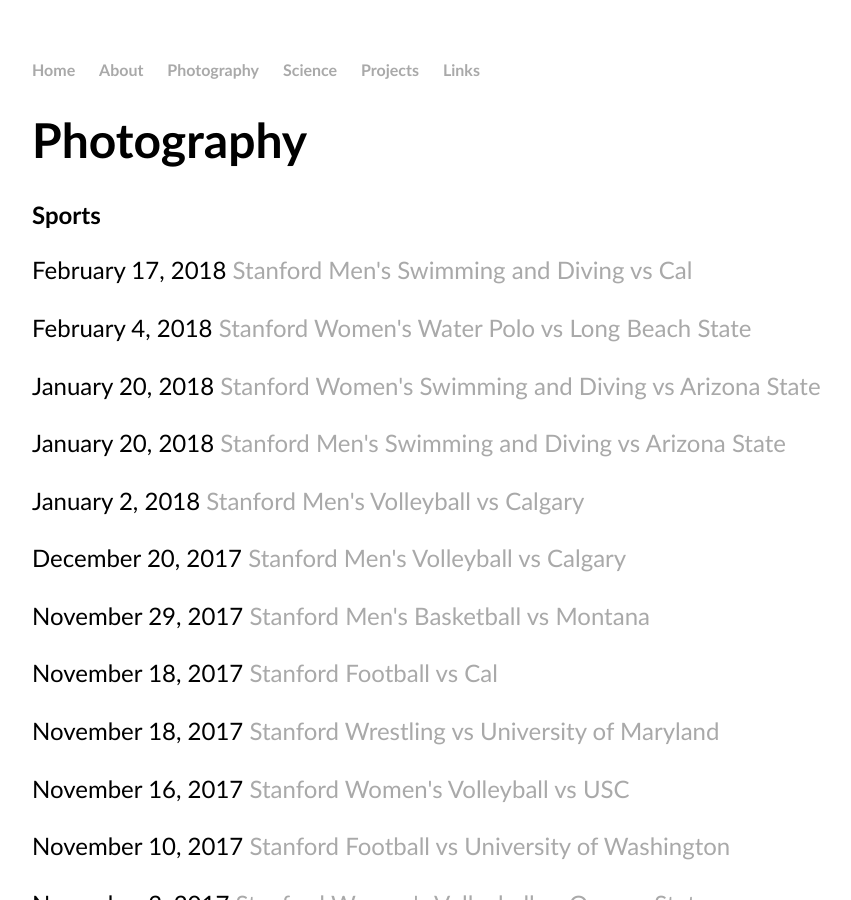
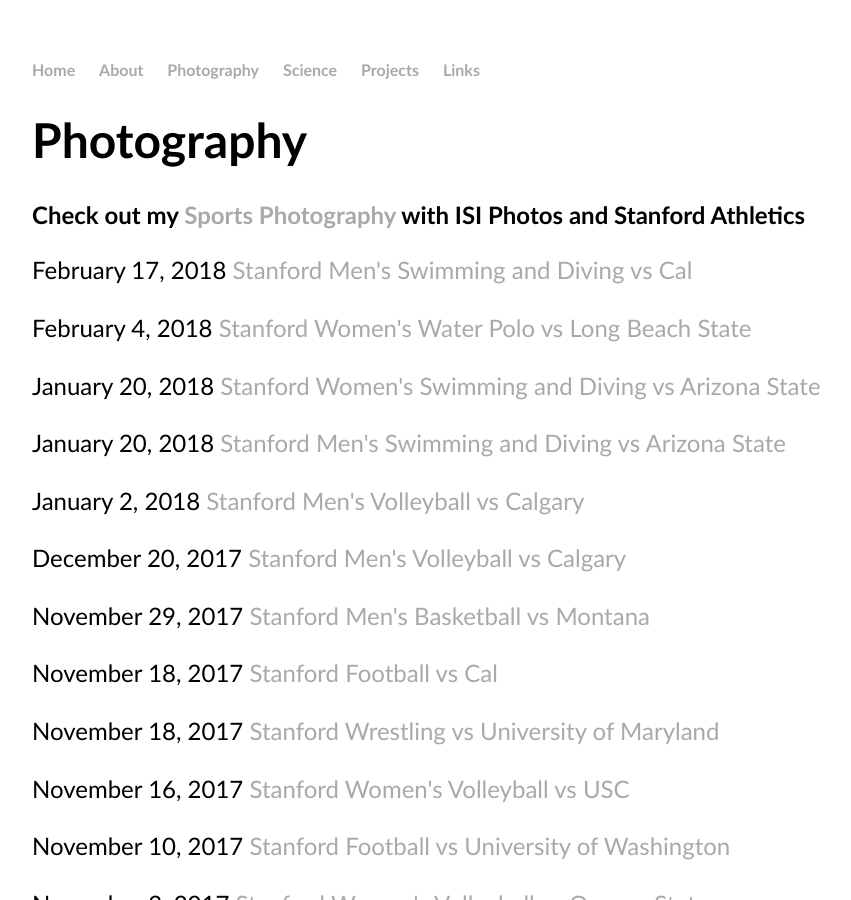
Before and after one commit to echang17/echang17.github.io, a Jekyll site: the page built from photography/index.html, in a window 1280 px wide and 900 px high. Shown: the whole window, without its empty margins (160-1011 px from the left). Built offline with Jekyll 4.4.1, drawn with Linux system fonts in a browser that asks for light colours.

Commit message:
Update index.html

```diff
--- a/photography/index.html
+++ b/photography/index.html
@@ -5,7 +5,7 @@
 <body>
     <div class="page-title">
       <h1>Photography</h1>
-        <h2>Sports</h2>
+        <h2>Check out my <a href="/sportsphoto">Sports Photography</a> with ISI Photos and Stanford Athletics</h2>
         <p>February 17, 2018 <a href="https://isiphotos.photoshelter.com/search?I_DSC=ec&G_ID=G0000Rcjb97AhMjg&C_ID=C0000cqub966jjq8&I_DSC_AND=t&_ACT=usrSearch">Stanford Men's Swimming and Diving vs Cal</a></p>
         <p>February 4, 2018 <a href="https://isiphotos.photoshelter.com/search?I_DSC=ec&G_ID=G00004NFmAIjVVbA&C_ID=C0000dj2rYDcU_n0&I_DSC_AND=t&_ACT=usrSearch">Stanford Women's Water Polo vs Long Beach State</a></p>
         <p>January 20, 2018 <a href="https://isiphotos.photoshelter.com/search?I_DSC=ec&G_ID=G0000kvPb0ZeYNns&C_ID=C000049IbjgTa78I&I_DSC_AND=t&_ACT=usrSearch">Stanford Women's Swimming and Diving vs Arizona State</a></p>
```
